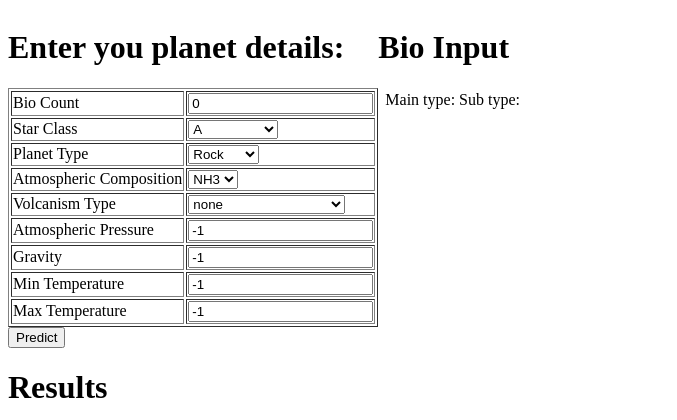
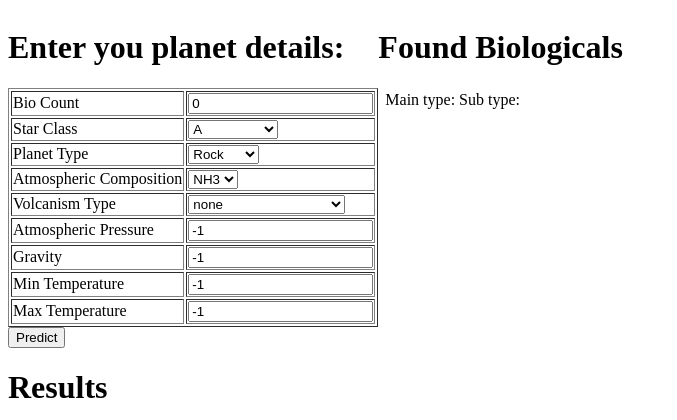
Before and after one commit to LeonV1110/EliteThingy2.0, a Flask app: page / in a window 1280 px wide. Shown: the top 420 px of the page, without its empty margins (0-677 px from the left). Run offline with Flask 3, Linux system fonts and the light colour scheme.

Commit message:
Update index.html

```diff
--- a/app/templates/index.html
+++ b/app/templates/index.html
@@ -93,7 +93,7 @@
         </div>
     </div>
     <div class="bioInput" style="width: 50%; display: table-cell;">
-        <h1>Bio Input</h1>
+        <h1>Found Biologicals</h1>
         <form method="post">
             <table>
             <thead>
```
